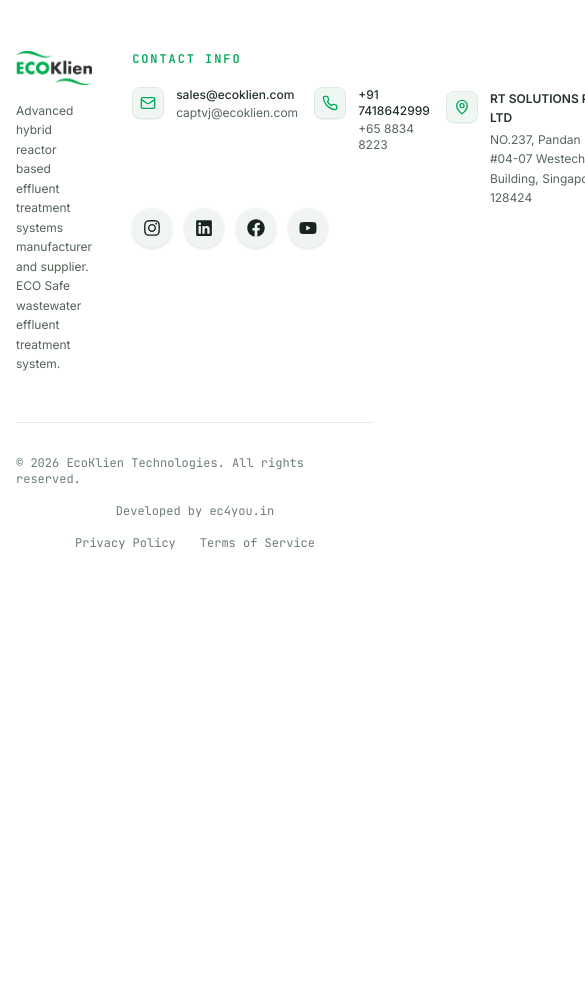
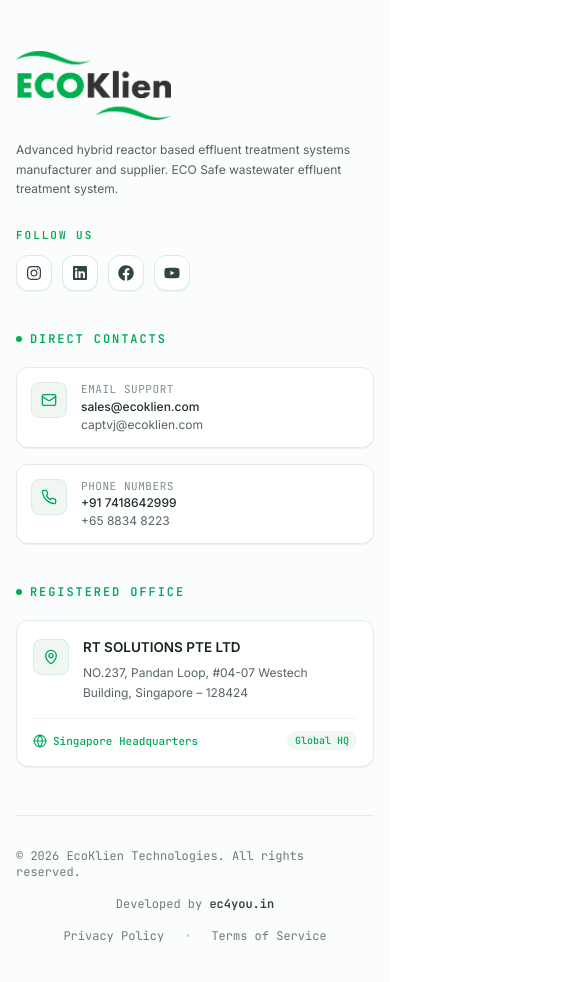
Before and after one commit to gunasarath05-droid/EcoKlien_Landing, a Next.js app: page / in a window 390 px wide. Shown: the part 9800-10782 px from the top of the page, 585 px wide, since content can reach past the window. Before the commit the page ends 10399 px from the top, so only its background shows below. Built offline with nearby package versions, Linux system fonts and the light colour scheme.

Commit message:
style(footer): enhance layout, responsive grid and card styling

```diff
--- a/src/components/Footer.tsx
+++ b/src/components/Footer.tsx
@@ -2,24 +2,24 @@
 import Image from "next/image";
 import Link from "next/link";
 import { images } from "@/data/images";
-import { LuMail, LuPhone, LuMapPin } from "react-icons/lu";
+import { LuMail, LuPhone, LuMapPin, LuGlobe } from "react-icons/lu";
 import { FaFacebook, FaInstagram, FaLinkedin, FaYoutube } from "react-icons/fa";
 
 export default function Footer() {
   return (
-    <footer id="contact" className="bg-white text-[#18251E] pt-16 pb-12 border-t border-[#E7ECE9]">
+    <footer id="contact" className="bg-[#FAFDFB] text-[#18251E] pt-16 pb-10 border-t border-[#E5EFE8]">
       <div className="max-w-7xl mx-auto px-4 sm:px-6 lg:px-8">
-        {/* Footer Navigation Columns */}
-        <div className="flex justify-between gap-10 lg:gap-14 pb-12 border-b border-[#E7ECE9]">
-          {/* Brand Info */}
-          <div className="space-y-4">
+        {/* Main Footer Grid */}
+        <div className="grid grid-cols-1 md:grid-cols-2 lg:grid-cols-12 gap-10 lg:gap-12 pb-12 border-b border-[#E3ECE6]">
+          {/* Brand Info & Socials (Col 1) */}
+          <div className="lg:col-span-4 space-y-5">
             <div className="relative">
               {images.logo ? (
                 <Image
                   src={images.logo}
                   alt="EcoKlien Logo"
-                  width={150}
-                  height={40}
+                  width={155}
+                  height={42}
                   className="object-contain"
                 />
               ) : (
@@ -29,26 +29,75 @@
               )}
             </div>
 
-            <p className="text-xs sm:text-[13.5px] text-[#526357] max-w-sm leading-relaxed">
+            <p className="text-xs sm:text-[13.5px] text-[#526357] leading-relaxed max-w-sm">
               Advanced hybrid reactor based effluent treatment systems manufacturer and supplier. ECO Safe wastewater effluent treatment system.
             </p>
+
+            {/* Social Media Links */}
+            <div className="pt-2">
+              <span className="text-[11px] font-mono uppercase tracking-[0.18em] text-[#00A859] block mb-3 font-semibold">
+                Follow Us
+              </span>
+              <div className="flex items-center gap-2.5">
+                <a
+                  href="https://www.instagram.com/ecoklien/"
+                  target="_blank"
+                  rel="noopener noreferrer"
+                  aria-label="Instagram"
+                  className="w-9 h-9 rounded-xl bg-white border border-[#DCEBE1] hover:border-[#00B050] hover:bg-[#00B050] text-[#33463B] hover:text-white flex items-center justify-center transition-all duration-300 shadow-2xs hover:scale-105"
+                >
+                  <FaInstagram className="w-4 h-4" />
+                </a>
+                <a
+                  href="https://www.linkedin.com/company/ecoklien/"
+                  target="_blank"
+                  rel="noopener noreferrer"
+                  aria-label="LinkedIn"
+                  className="w-9 h-9 rounded-xl bg-white border border-[#DCEBE1] hover:border-[#00B050] hover:bg-[#00B050] text-[#33463B] hover:text-white flex items-center justify-center transition-all duration-300 shadow-2xs hover:scale-105"
+                >
+                  <FaLinkedin className="w-4 h-4" />
+                </a>
+                <a
+                  href="https://www.facebook.com/profile.php?id=61550611929208"
+                  target="_blank"
+                  rel="noopener noreferrer"
+                  aria-label="Facebook"
+                  className="w-9 h-9 rounded-xl bg-white border border-[#DCEBE1] hover:border-[#00B050] hover:bg-[#00B050] text-[#33463B] hover:text-white flex items-center justify-center transition-all duration-300 shadow-2xs hover:scale-105"
+                >
+                  <FaFacebook className="w-4 h-4" />
+                </a>
+                <a
+                  href="https://www.youtube.com/playlist?list=PLtU5RHes_z6Jyu8ZvEszvXwVp5niEC-Hq"
+                  target="_blank"
+                  rel="noopener noreferrer"
+                  aria-label="YouTube"
+                  className="w-9 h-9 rounded-xl bg-white border border-[#DCEBE1] hover:border-[#00B050] hover:bg-[#00B050] text-[#33463B] hover:text-white flex items-center justify-center transition-all duration-300 shadow-2xs hover:scale-105"
+                >
+                  <FaYoutube className="w-4 h-4" />
+                </a>
+              </div>
+            </div>
           </div>
 
-          {/* Contact Details */}
-          <div>
-            <h4 className="text-xs font-mono font-semibold uppercase tracking-[0.16em] text-[#00A859] mb-5">
-              CONTACT INFO
+          {/* Contact Details (Col 2) */}
+          <div className="lg:col-span-4 space-y-4">
+            <h4 className="text-xs font-mono font-semibold uppercase tracking-[0.16em] text-[#00A859] mb-5 flex items-center gap-2">
+              <span className="w-1.5 h-1.5 rounded-full bg-[#00B050]" />
+              Direct Contacts
             </h4>
-            <div className="flex justify-between gap-4">
-              {/* Emails */}
-              <div className="flex items-start gap-3 group">
-                <div className="w-8 h-8 rounded-lg bg-[#F0F7F3] border border-[#DCEBE1] flex items-center justify-center text-[#00A859] shrink-0 group-hover:bg-[#00B050] group-hover:text-white group-hover:border-[#00B050] transition-all duration-300 shadow-2xs">
+
+            {/* Email Card */}
+            <div className="flex items-start gap-3.5 p-3.5 rounded-xl bg-white border border-[#E3ECE6] shadow-2xs hover:border-[#00B050]/50 transition-colors group">
+              <div className="w-9 h-9 rounded-lg bg-[#F0F7F3] border border-[#DCEBE1] flex items-center justify-center text-[#00A859] shrink-0 group-hover:bg-[#00B050] group-hover:text-white group-hover:border-[#00B050] transition-all duration-300">
                 <LuMail className="w-4 h-4" />
               </div>
-                <div className="flex flex-col text-xs sm:text-[13.5px]">
+              <div className="flex flex-col text-xs sm:text-[13px]">
+                <span className="text-[11px] font-mono text-[#7D9185] uppercase tracking-wider mb-0.5">
+                  Email Support
+                </span>
                 <a
                   href="mailto:sales@ecoklien.com"
-                    className="text-[#243329] hover:text-[#00A859] font-medium transition-colors"
+                  className="text-[#203126] hover:text-[#00A859] font-medium transition-colors"
                 >
                   sales@ecoklien.com
                 </a>
@@ -61,15 +110,18 @@
               </div>
             </div>
 
-              {/* Phone Numbers */}
-              <div className="flex items-start gap-3 w-[180px] group">
-                <div className="w-8 h-8 rounded-lg bg-[#F0F7F3] border border-[#DCEBE1] flex items-center justify-center text-[#00A859] shrink-0 group-hover:bg-[#00B050] group-hover:text-white group-hover:border-[#00B050] transition-all duration-300 shadow-2xs">
+            {/* Phone Card */}
+            <div className="flex items-start gap-3.5 p-3.5 rounded-xl bg-white border border-[#E3ECE6] shadow-2xs hover:border-[#00B050]/50 transition-colors group">
+              <div className="w-9 h-9 rounded-lg bg-[#F0F7F3] border border-[#DCEBE1] flex items-center justify-center text-[#00A859] shrink-0 group-hover:bg-[#00B050] group-hover:text-white group-hover:border-[#00B050] transition-all duration-300">
                 <LuPhone className="w-4 h-4" />
               </div>
-                <div className="flex flex-col text-xs sm:text-[13.5px]">
+              <div className="flex flex-col text-xs sm:text-[13px]">
+                <span className="text-[11px] font-mono text-[#7D9185] uppercase tracking-wider mb-0.5">
+                  Phone Numbers
+                </span>
                 <a
                   href="tel:+917418642999"
-                    className="text-[#243329] hover:text-[#00A859] font-medium transition-colors"
+                  className="text-[#203126] hover:text-[#00A859] font-medium transition-colors"
                 >
                   +91 7418642999
                 </a>
@@ -81,72 +133,70 @@
                 </a>
               </div>
             </div>
+          </div>
 
-              {/* Address */}
-              <div className="flex items-start gap-3 group pt-0.5">
-                <div className="w-8 h-8 rounded-lg bg-[#F0F7F3] border border-[#DCEBE1] flex items-center justify-center text-[#00A859] shrink-0 group-hover:bg-[#00B050] group-hover:text-white group-hover:border-[#00B050] transition-all duration-300 shadow-2xs mt-0.5">
+          {/* Registered Office (Col 3) */}
+          <div className="lg:col-span-4 space-y-4">
+            <h4 className="text-xs font-mono font-semibold uppercase tracking-[0.16em] text-[#00A859] mb-5 flex items-center gap-2">
+              <span className="w-1.5 h-1.5 rounded-full bg-[#00B050]" />
+              Registered Office
+            </h4>
+
+            {/* Address Card */}
+            <div className="p-4 rounded-xl bg-white border border-[#E3ECE6] shadow-2xs hover:border-[#00B050]/50 transition-colors group">
+              <div className="flex items-start gap-3.5">
+                <div className="w-9 h-9 rounded-lg bg-[#F0F7F3] border border-[#DCEBE1] flex items-center justify-center text-[#00A859] shrink-0 group-hover:bg-[#00B050] group-hover:text-white group-hover:border-[#00B050] transition-all duration-300 mt-0.5">
                   <LuMapPin className="w-4 h-4" />
                 </div>
                 <div className="text-xs sm:text-[13px] text-[#55665B] leading-relaxed">
-                  <span className="font-semibold text-[#243329] block mb-0.5">
+                  <span className="font-semibold text-[#18251E] block text-[13.5px] mb-1">
                     RT SOLUTIONS PTE LTD
                   </span>
-                  <span>
+                  <p className="text-[#55665B]">
                     NO.237, Pandan Loop, #04-07 Westech Building, Singapore – 128424
+                  </p>
+                </div>
+              </div>
+
+              <div className="mt-4 pt-3 border-t border-[#EEF4F0] flex items-center justify-between text-[11px] font-mono text-[#7D9185]">
+                <span className="flex items-center gap-1.5 text-[#00A859] font-medium">
+                  <LuGlobe className="w-3.5 h-3.5" /> Singapore Headquarters
+                </span>
+                <span className="bg-[#F0F7F3] text-[#00A859] px-2 py-0.5 rounded-full font-medium text-[10px]">
+                  Global HQ
                 </span>
               </div>
             </div>
           </div>
-            <div className="flex items-center gap-3">
+        </div>
+
+        {/* Bottom Legal Bar */}
+        <div className="pt-8 flex flex-col md:flex-row items-center justify-between gap-4 text-xs font-mono text-[#6C7E74]">
+          <p>© 2026 EcoKlien Technologies. All rights reserved.</p>
+
           <a
-                href="https://instagram.com"
+            href="https://ec4you.in/"
             target="_blank"
             rel="noopener noreferrer"
-                aria-label="Instagram"
-                className="w-10 h-10 rounded-full bg-[#F0F5F2] hover:bg-[#00B050] text-[#18251E] hover:text-white flex items-center justify-center transition-all duration-300 shadow-sm hover:scale-105"
+            className="hover:text-[#00A859] transition-colors underline-offset-4 hover:underline"
           >
-                <FaInstagram className="w-4.5 h-4.5" />
+            Developed by <span className="font-semibold text-[#304337] hover:text-[#00A859]">ec4you.in</span>
           </a>
-              <a
-                href="https://linkedin.com"
+
+          <div className="flex items-center gap-5">
+            <Link
+              href="https://ecoklien.com/privacy-policy/"
               target="_blank"
-                rel="noopener noreferrer"
-                aria-label="LinkedIn"
-                className="w-10 h-10 rounded-full bg-[#F0F5F2] hover:bg-[#00B050] text-[#18251E] hover:text-white flex items-center justify-center transition-all duration-300 shadow-sm hover:scale-105"
+              className="hover:text-[#00A859] transition-colors"
             >
-                <FaLinkedin className="w-4.5 h-4.5" />
-              </a>
-              <a
-                href="https://facebook.com"
-                target="_blank"
-                rel="noopener noreferrer"
-                aria-label="Facebook"
-                className="w-10 h-10 rounded-full bg-[#F0F5F2] hover:bg-[#00B050] text-[#18251E] hover:text-white flex items-center justify-center transition-all duration-300 shadow-sm hover:scale-105"
-              >
-                <FaFacebook className="w-4.5 h-4.5" />
-              </a>
-              <a
-                href="https://youtube.com"
-                target="_blank"
-                rel="noopener noreferrer"
-                aria-label="YouTube"
-                className="w-10 h-10 rounded-full bg-[#F0F5F2] hover:bg-[#00B050] text-[#18251E] hover:text-white flex items-center justify-center transition-all duration-300 shadow-sm hover:scale-105"
-              >
-                <FaYoutube className="w-4.5 h-4.5" />
-              </a>
-            </div>
-          </div>
-        </div>
-
-        {/* Bottom Legal bar */}
-        <div className="pt-8 flex flex-col sm:flex-row items-center justify-between gap-4 text-xs font-mono text-[#6C7E74]">
-          <p>© 2026 EcoKlien Technologies. All rights reserved.</p>
-          <a href="https://ec4you.in/" target="_blank" rel="noopener noreferrer">Developed by ec4you.in</a>
-          <div className="flex gap-6">
-            <Link href="https://ecoklien.com/privacy-policy/" target="_blank" className="hover:text-[#00A859] transition-colors">
               Privacy Policy
             </Link>
-            <Link href="https://ecoklien.com/privacy-policy/" target="_blank" className="hover:text-[#00A859] transition-colors">
+            <span className="text-[#CAD7CF]">•</span>
+            <Link
+              href="https://ecoklien.com/privacy-policy/"
+              target="_blank"
+              className="hover:text-[#00A859] transition-colors"
+            >
               Terms of Service
             </Link>
           </div>
```
Lines whose indentation alone changed are shown as unchanged.
